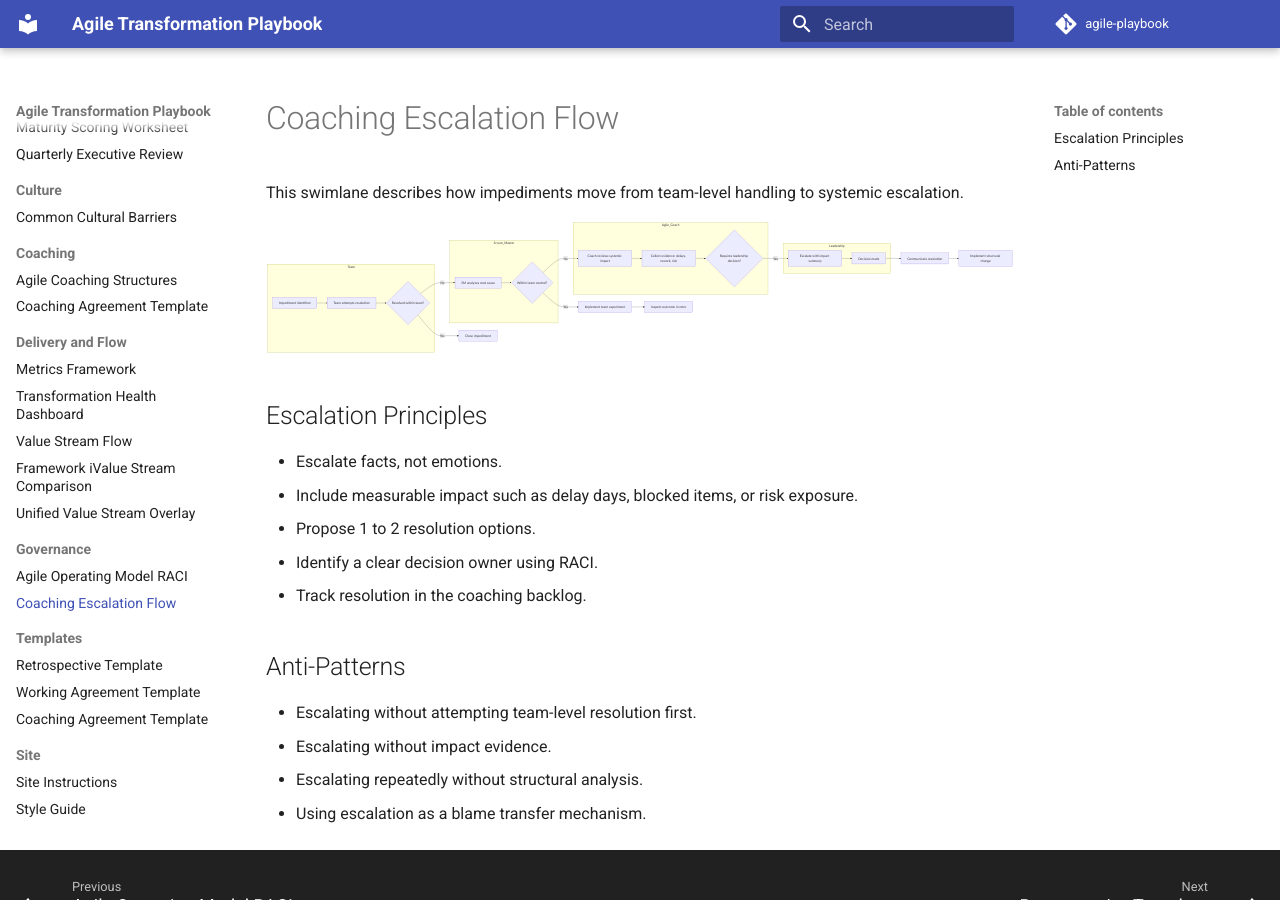
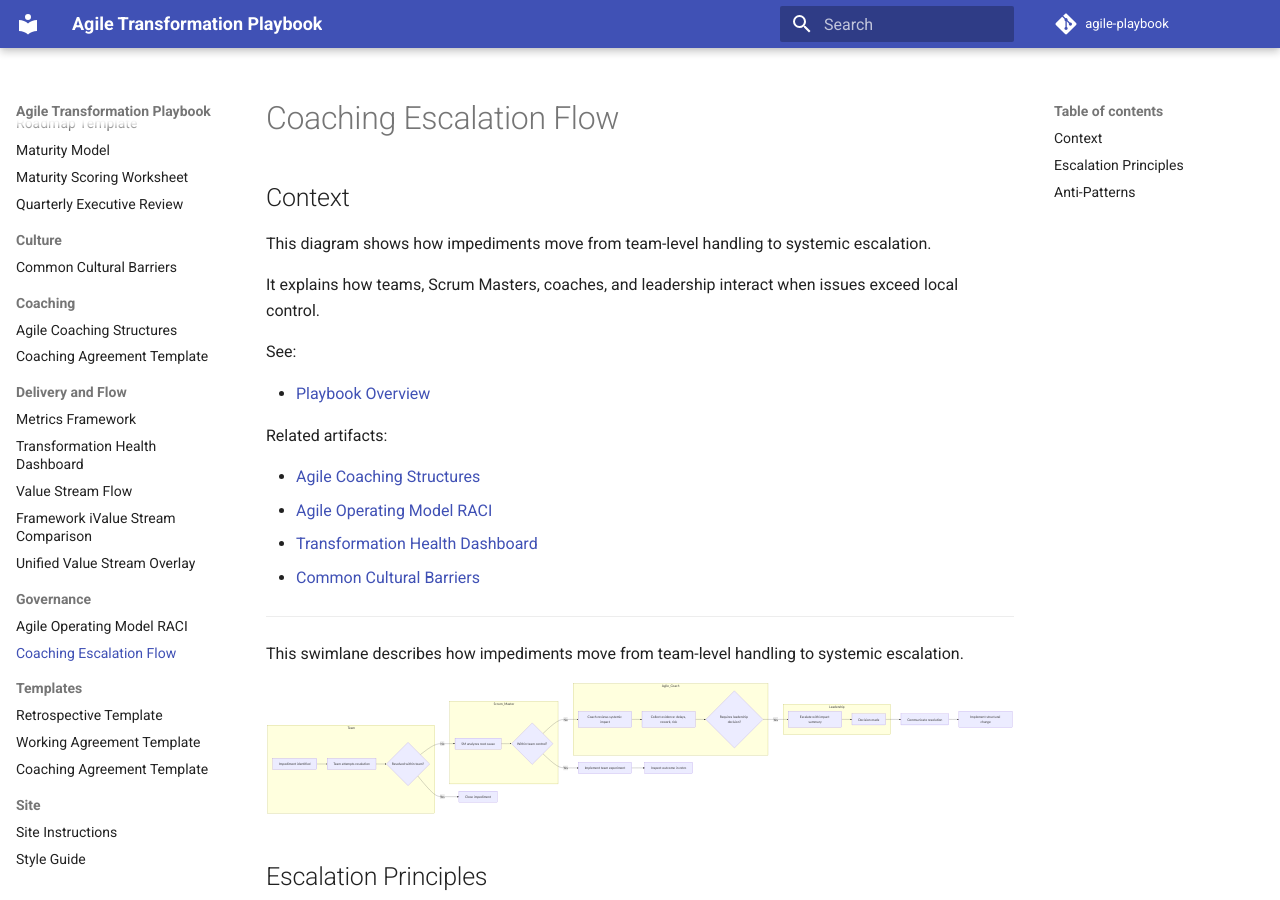
Before and after one commit to awsvkvims/agile-playbook, an MkDocs documentation site: the page built from docs/diagrams/swimlanes/COACHING_ESCALATION_FLOW.md, in a window 1280 px wide and 900 px high. Built offline with MkDocs 1.6.1 and Material for MkDocs 9.7.7, drawn with Linux system fonts in a browser that asks for light colours; comment, search, counter and statistics services are not loaded.

Commit message:
add contextual links to coaching escalation flow

```diff
--- a/docs/diagrams/swimlanes/COACHING_ESCALATION_FLOW.md
+++ b/docs/diagrams/swimlanes/COACHING_ESCALATION_FLOW.md
@@ -1,4 +1,22 @@
 # Coaching Escalation Flow
+
+## Context
+
+This diagram shows how impediments move from team-level handling to systemic escalation.
+
+It explains how teams, Scrum Masters, coaches, and leadership interact when issues exceed local control.
+
+See:
+
+- [Playbook Overview](../../playbook/PLAYBOOK.md)
+
+Related artifacts:
+
+- [Agile Coaching Structures](../../coaching/AGILE_COACHING_STRUCTURES.md)
+- [Agile Operating Model RACI](../../raci/AGILE_OPERATING_MODEL_RACI.md)
+- [Transformation Health Dashboard](../../metrics/TRANSFORMATION_HEALTH_DASHBOARD.md)
+- [Common Cultural Barriers](../../culture/COMMON_CULTURAL_BARRIERS.md)
+---
 
 This swimlane describes how impediments move from team-level handling to systemic escalation.
 
```
